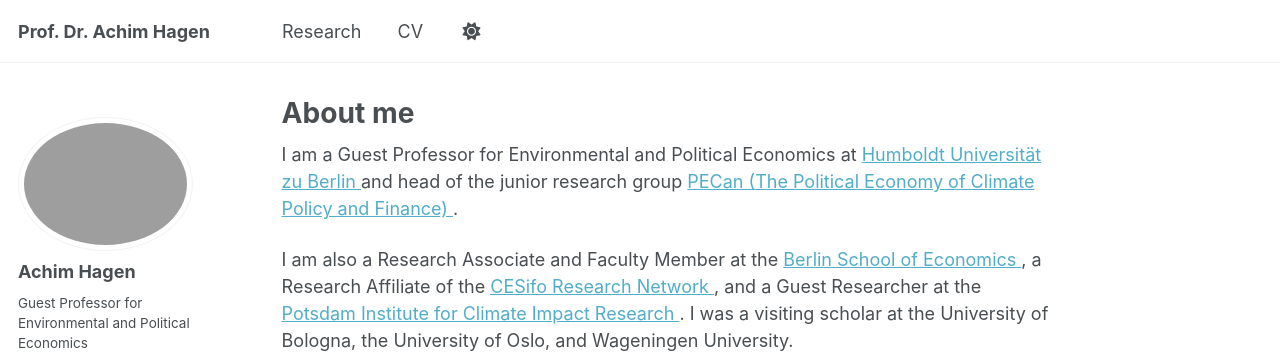
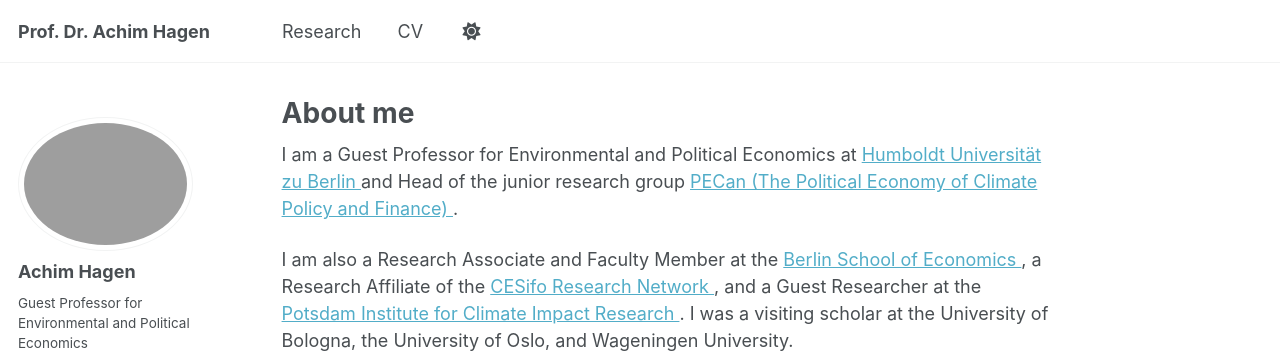
Before and after one commit to achhag/academic, a Jekyll site: the page built from _pages/about.md, in a window 1280 px wide and 1399 px high. Shown: the top 363 px of the window. Built offline with Jekyll 4.4.1, drawn with Linux system fonts in a browser that asks for light colours; some web fonts are replaced; a script bundle is joined from its source files by our own code; library files that are not in the unit come from our copies.

```diff
--- a/_pages/about.md
+++ b/_pages/about.md
@@ -12,7 +12,7 @@ I am a Guest Professor for Environmental and Political Economics at
 <a href="https://www.hu-berlin.de" target="_blank" rel="noopener noreferrer">
 Humboldt Universität zu Berlin
 </a>
-and head of the junior research group
+and Head of the junior research group
 <a href="https://www.pecan-project.org" target="_blank" rel="noopener noreferrer">
 PECan (The Political Economy of Climate Policy and Finance)
 </a>.
```
